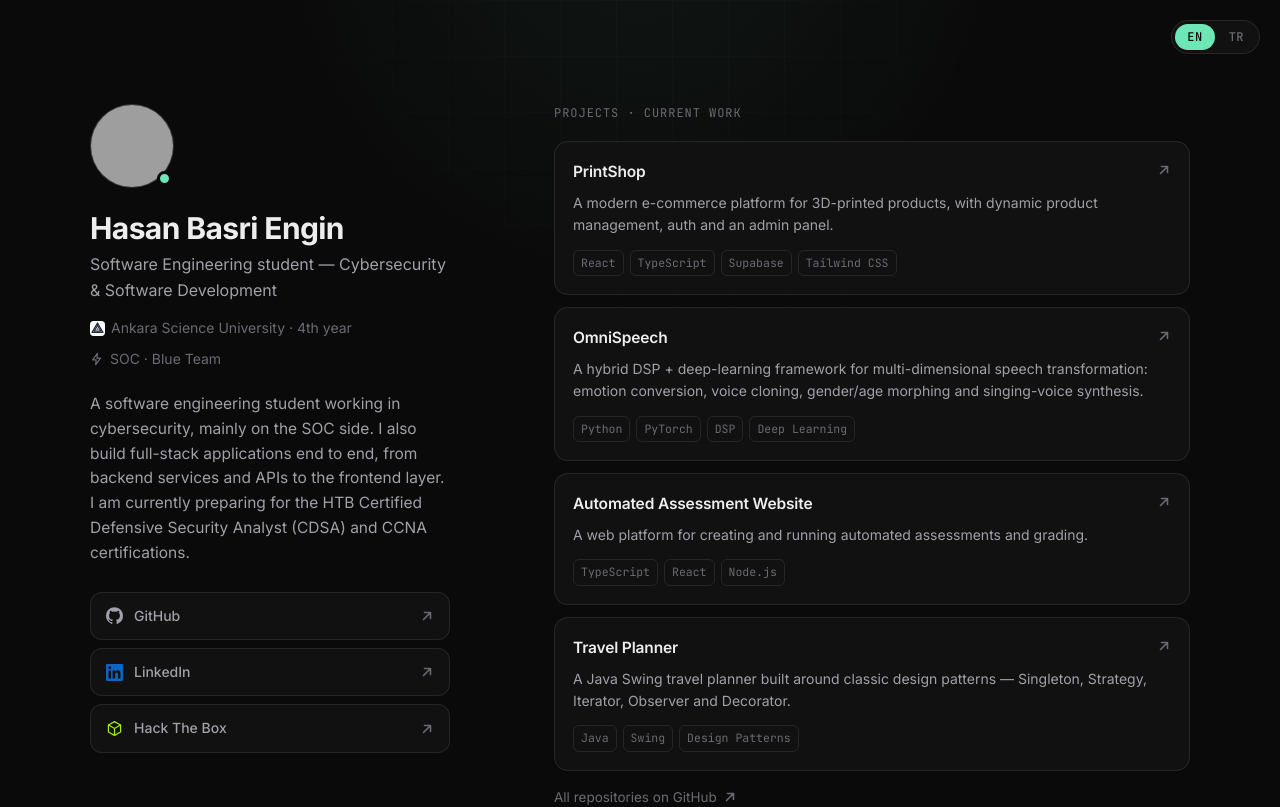
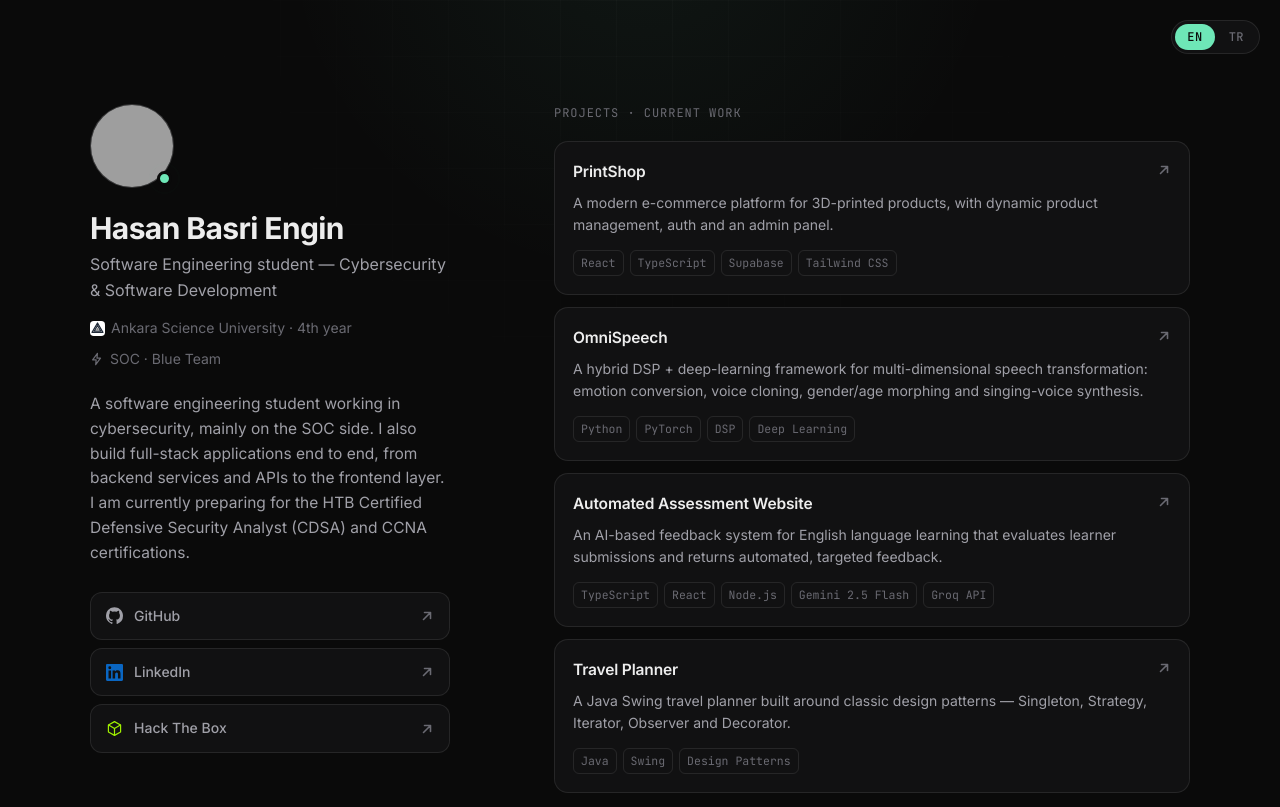
Before and after one commit to HasanBasriEngin/HasanBasriEngin.github.io, a React (Vite) app: page / in a window 1280 px wide. Shown: the top 807 px of the page. Built offline with nearby package versions, Linux system fonts and the light colour scheme; grey boxes are pictures that could not be loaded.

Commit message:
Reframe Automated Assessment Website as an AI English-learning feedback system
Update description; add Gemini 2.5 Flash and Groq API to the tech tags.

```diff
--- a/src/data.ts
+++ b/src/data.ts
@@ -79,10 +79,10 @@ export const projects: Project[] = [
   {
     name: "Automated Assessment Website",
     desc: {
-      en: "A web platform for creating and running automated assessments and grading.",
-      tr: "Otomatik değerlendirme ve notlandırma oluşturup çalıştırmak için bir web platformu.",
+      en: "An AI-based feedback system for English language learning that evaluates learner submissions and returns automated, targeted feedback.",
+      tr: "İngilizce öğrenimine yönelik, öğrenci çalışmalarını değerlendirip otomatik ve hedefli geri bildirim veren yapay zeka tabanlı bir sistem.",
     },
-    tags: ["TypeScript", "React", "Node.js"],
+    tags: ["TypeScript", "React", "Node.js", "Gemini 2.5 Flash", "Groq API"],
     href: "https://github.com/HasanBasriEngin/Automated-Assessment-Website",
   },
   {
```
